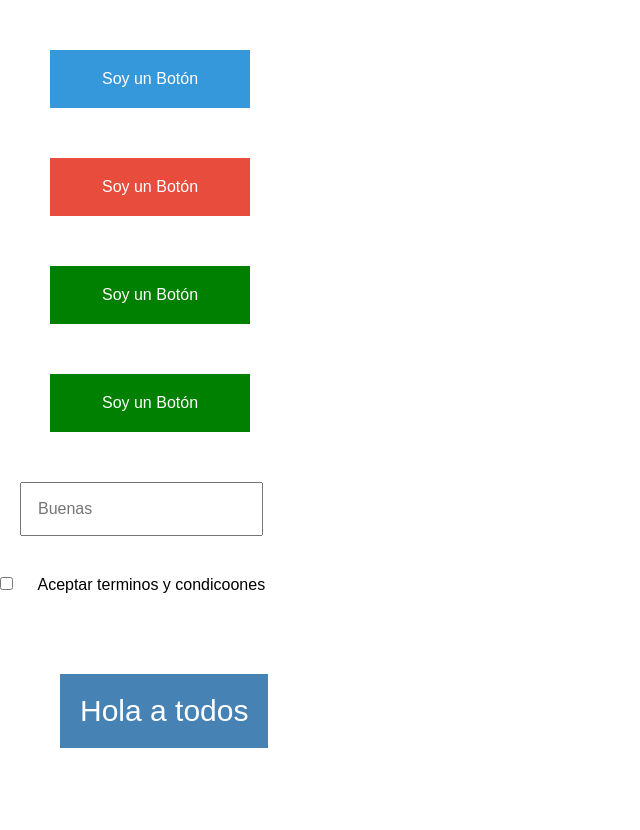
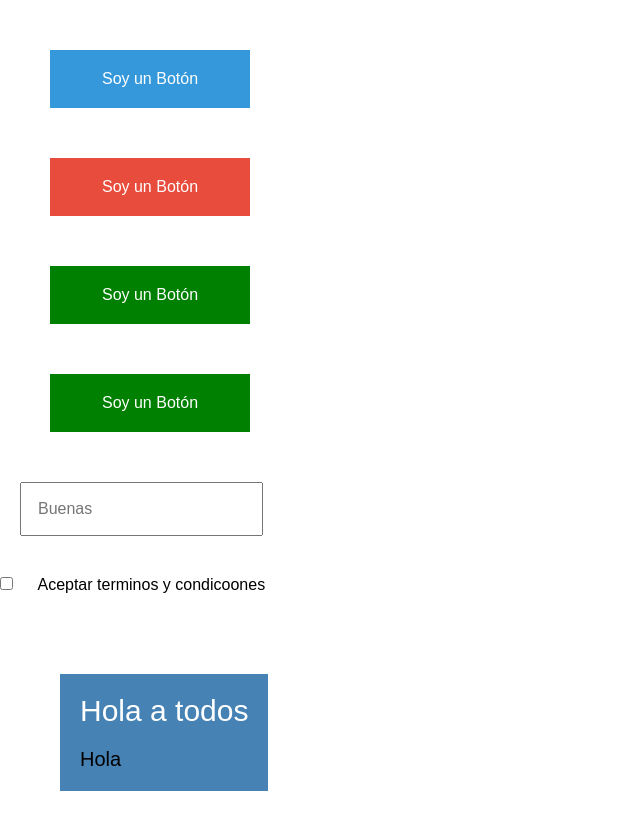
Before and after one commit to NachoBasilio/CodigoFacilito-Apuntes, a plain HTML site: page CSS/15-Selectores/index.html in a window 1280 px wide. Shown: the whole page, without its empty margins (0-640 px from the left). Before the commit the page ends 808 px from the top, so only its background shows below. Drawn offline with Linux system fonts and the light colour scheme.

Commit message:
Pseudoelementos

```diff
--- a/CSS/15-Selectores/style.css
+++ b/CSS/15-Selectores/style.css
@@ -107,3 +107,13 @@ body{
 .check:checked + .label{
     color: red;
 }
+
+/* solo se puede crear un pseudo elemento en un elemento */
+
+.element::after{
+    content: "Hola";
+    display: block;
+    color: black;
+    font-size: 20px;
+    margin-top: 20px;
+}
```
